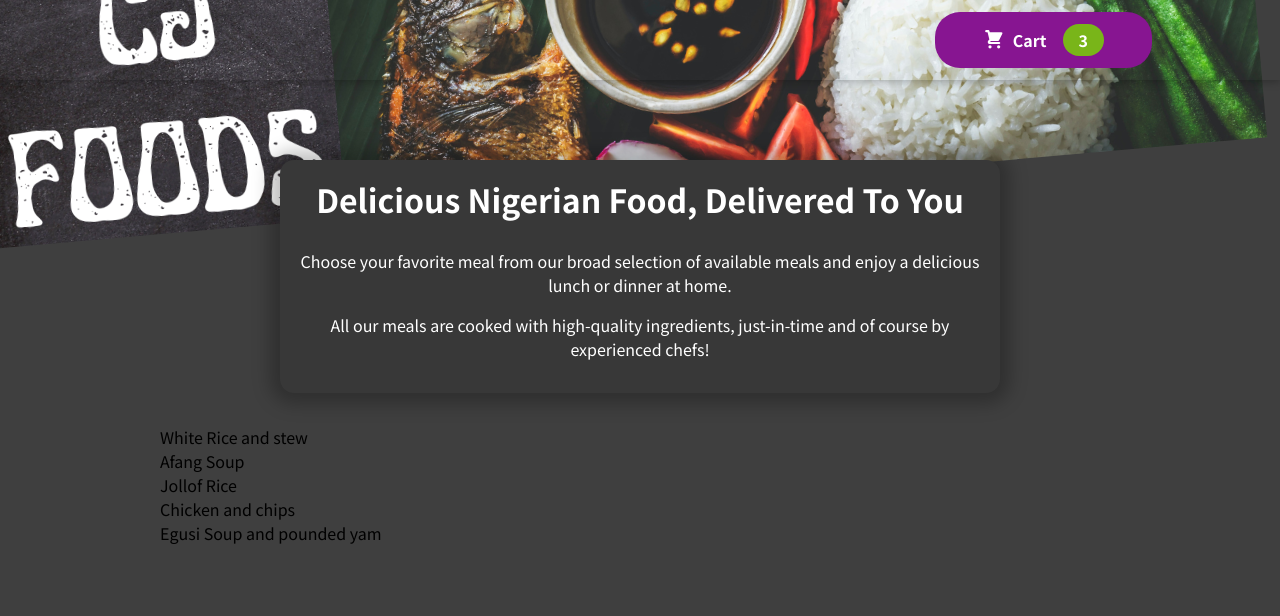
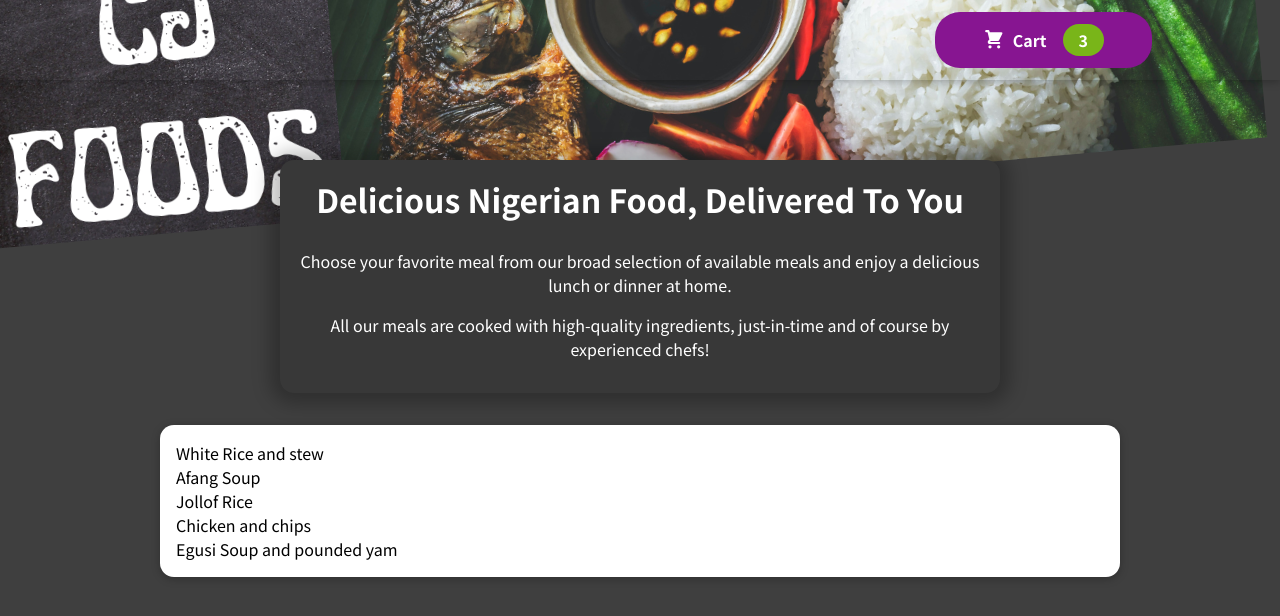
Before and after one commit to CJCODESgit/food-order-app, a React (Create React App) app: page / in a window 1280 px wide. Shown: the top 616 px of the page. Built offline with nearby package versions, Linux system fonts and the light colour scheme.

Commit message:
card done and wrapped meallist with it

```diff
--- a/src/components/Meals/AvailableMeals.jsx
+++ b/src/components/Meals/AvailableMeals.jsx
@@ -1,3 +1,4 @@
+import Card from '../UI/Card';
 import classes from './AvailableMeals.module.css'
 
 const DUMMY_MEALS = [
@@ -38,9 +39,11 @@
 
     return (
         <section className={classes.meals}>
+          <Card>
             <ul>
                {mealsList}
             </ul>
+            </Card>
         </section>
     )
 };
--- a/src/components/UI/Card.jsx
+++ b/src/components/UI/Card.jsx
@@ -1,6 +1,8 @@
+import classes from './Card.module.css'
+
 const Card = (props) => {
     return (
-
+        <div className={classes.card}>{props.children}</div>
     )
 }
 
```
